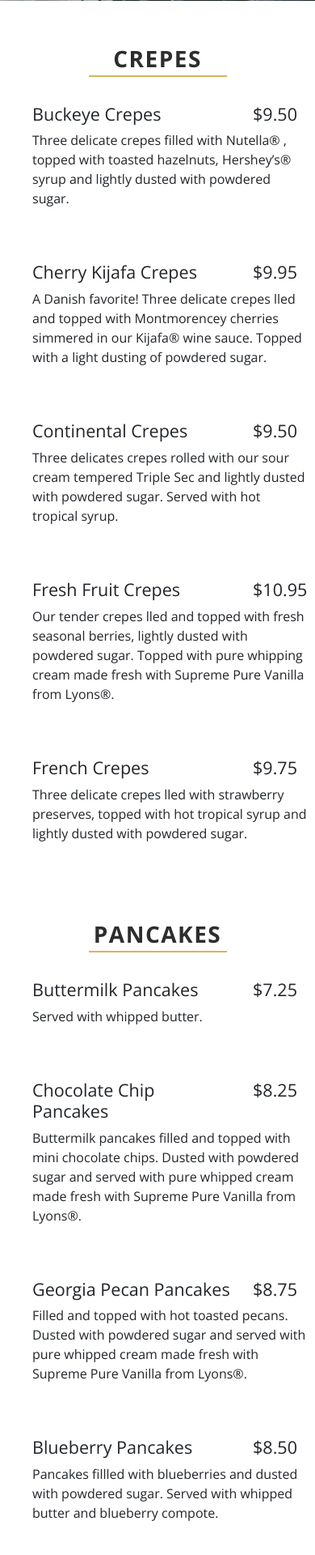
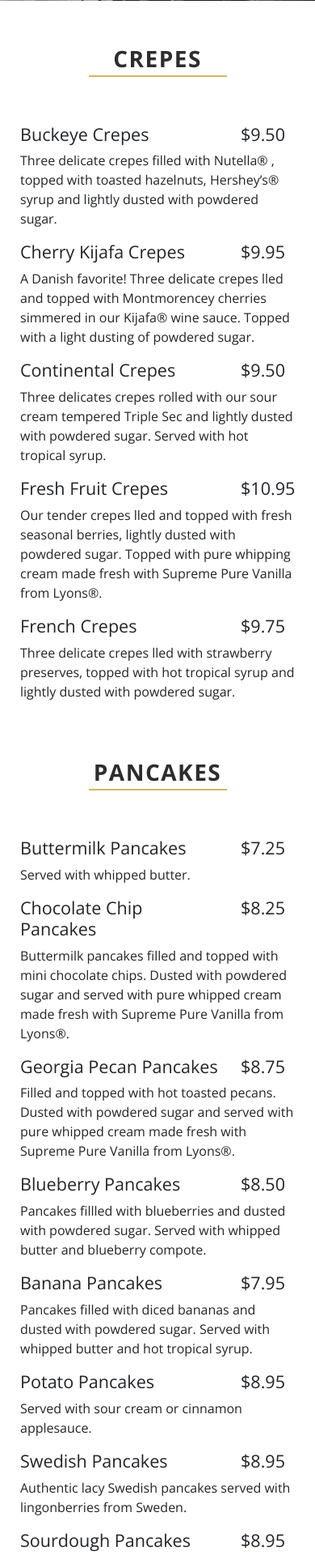
Before and after one commit to jamerine/oph_2, a Rails app: page /menus in a window 390 px wide; the page is wider, and only the part inside the window is pictured. Shown: the part 337-2257 px from the top of that part at 81% size. Run offline with Rails 7, Linux system fonts and the light colour scheme; style sheets or scripts are compiled from the project's sources; some libraries are stand-ins or nearby versions.

Commit message:
changes to view for mobile

```diff
--- a/app/assets/stylesheets/menus.scss
+++ b/app/assets/stylesheets/menus.scss
@@ -62,22 +62,20 @@
   }
 
   .menu-item {
-    padding: 25px;
+    padding-left: 25px;
+    padding-right: 25px;
   }
 
-  @media screen and (max-width: 768px) {
-    .menu-item {
-      margin-left: 15px;
-      margin-right: 15px;
-    }
 
-  }
 
 
   .menu-line {
     border-bottom: 2.5px solid $primary_yellow;
   }
 
+  .menu-collection {
+    margin-top: 50px;
+  }
 
 
 }
--- a/app/views/menus/_crepes.html.erb
+++ b/app/views/menus/_crepes.html.erb
@@ -8,13 +8,11 @@
   <div class="container">
     <div class="row text-center">
       <div class="col-3">
-
       </div>
       <div class="col-6">
         <h2 class="menu-line">CREPES</h2>
       </div>
       <div class="col-3">
-
       </div>
     </div>
   </div>
```
